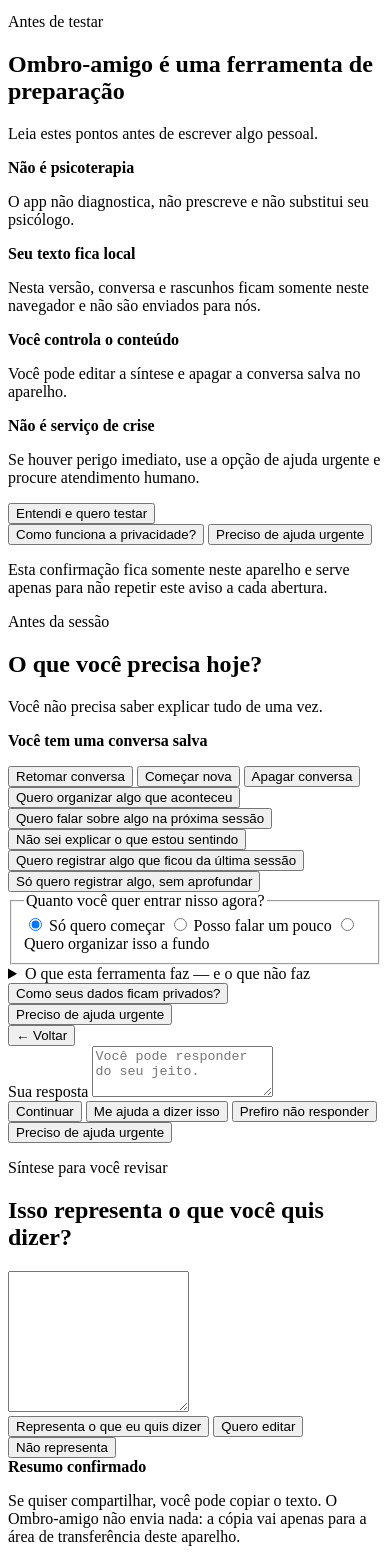
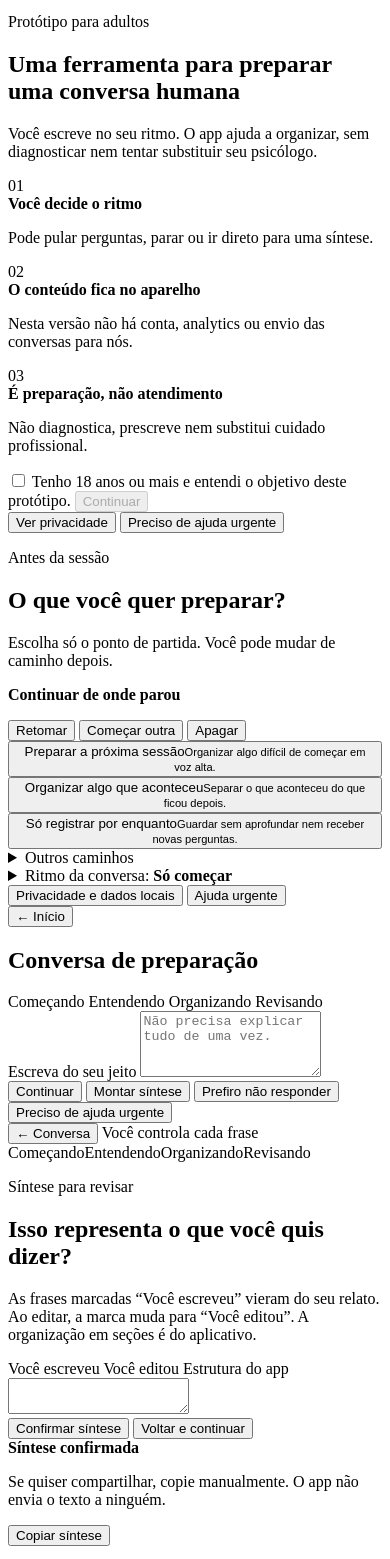
Before and after one commit to madeirareflo/Ombro-amigo, a website with bundled scripts: page index.html in a window 390 px wide. Shown: the part 50-1609 px from the top of the page. Built offline with nearby package versions, Linux system fonts and the light colour scheme.

Commit message:
feat: redesign mobile experience with Ponte Serena principles

```diff
--- a/index.html
+++ b/index.html
@@ -3,8 +3,8 @@
 <head>
   <meta charset="utf-8">
   <meta name="viewport" content="width=device-width, initial-scale=1, viewport-fit=cover">
-  <meta name="theme-color" content="#315c56">
-  <meta name="description" content="Ombro-amigo: apoio à organização do que você quer levar para a psicoterapia.">
+  <meta name="theme-color" content="#244e48">
+  <meta name="description" content="Ombro-amigo: prepare o que você quer levar para uma conversa em psicoterapia.">
   <meta name="referrer" content="no-referrer">
   <meta http-equiv="Content-Security-Policy" content="default-src 'self'; connect-src 'none'; img-src 'self' data:; style-src 'self'; script-src 'self'; manifest-src 'self'; object-src 'none'; base-uri 'none'; form-action 'none'">
   <link rel="manifest" href="./manifest.webmanifest">
@@ -13,173 +13,176 @@
 </head>
 <body>
   <header class="app-header">
-    <div>
+    <div class="brand">
       <strong>Ombro-amigo</strong>
-      <span class="subtitle">uma ponte para a conversa</span>
+      <span class="subtitle">prepare o que quer levar para a sessão</span>
     </div>
-    <button id="open-privacy" class="privacy-badge" type="button" aria-haspopup="dialog">🔒 Privado no aparelho</button>
+    <div class="status-stack">
+      <span id="pwa-status" class="status-dot" aria-live="polite">Preparando modo offline…</span>
+      <button id="open-privacy" class="privacy-badge" type="button">Privado no aparelho</button>
+    </div>
   </header>
 
   <main class="app-shell">
-    <section id="onboarding-view" class="card" aria-labelledby="onboarding-title">
-      <p class="eyebrow">Antes de testar</p>
-      <h1 id="onboarding-title">Ombro-amigo é uma ferramenta de preparação</h1>
-      <p class="muted">Leia estes pontos antes de escrever algo pessoal.</p>
+    <section id="onboarding-view" class="card intro-card" aria-labelledby="onboarding-title">
+      <p class="eyebrow">Protótipo para adultos</p>
+      <h1 id="onboarding-title">Uma ferramenta para preparar uma conversa humana</h1>
+      <p class="lead">Você escreve no seu ritmo. O app ajuda a organizar, sem diagnosticar nem tentar substituir seu psicólogo.</p>
 
-      <div class="ack-grid">
-        <article>
-          <strong>Não é psicoterapia</strong>
-          <p>O app não diagnostica, não prescreve e não substitui seu psicólogo.</p>
-        </article>
-        <article>
-          <strong>Seu texto fica local</strong>
-          <p>Nesta versão, conversa e rascunhos ficam somente neste navegador e não são enviados para nós.</p>
-        </article>
-        <article>
-          <strong>Você controla o conteúdo</strong>
-          <p>Você pode editar a síntese e apagar a conversa salva no aparelho.</p>
-        </article>
-        <article>
-          <strong>Não é serviço de crise</strong>
-          <p>Se houver perigo imediato, use a opção de ajuda urgente e procure atendimento humano.</p>
-        </article>
+      <div class="principle-list">
+        <article><span aria-hidden="true">01</span><div><strong>Você decide o ritmo</strong><p>Pode pular perguntas, parar ou ir direto para uma síntese.</p></div></article>
+        <article><span aria-hidden="true">02</span><div><strong>O conteúdo fica no aparelho</strong><p>Nesta versão não há conta, analytics ou envio das conversas para nós.</p></div></article>
+        <article><span aria-hidden="true">03</span><div><strong>É preparação, não atendimento</strong><p>Não diagnostica, prescreve nem substitui cuidado profissional.</p></div></article>
       </div>
 
-      <button id="acknowledge-test" type="button">Entendi e quero testar</button>
-      <div class="onboarding-secondary">
-        <button id="onboarding-privacy" class="ghost" type="button">Como funciona a privacidade?</button>
-        <button class="ghost urgent-inline" type="button" data-urgent-help>Preciso de ajuda urgente</button>
+      <label class="adult-check" for="adult-confirm">
+        <input id="adult-confirm" type="checkbox">
+        <span>Tenho 18 anos ou mais e entendi o objetivo deste protótipo.</span>
+      </label>
+      <button id="acknowledge-test" type="button" disabled>Continuar</button>
+      <div class="quiet-actions">
+        <button id="onboarding-privacy" class="text-button" type="button">Ver privacidade</button>
+        <button class="text-button danger-text" type="button" data-urgent-help>Preciso de ajuda urgente</button>
       </div>
-      <p class="muted small">Esta confirmação fica somente neste aparelho e serve apenas para não repetir este aviso a cada abertura.</p>
     </section>
 
-    <section id="home-view" class="card hidden">
+    <section id="home-view" class="card hidden" aria-labelledby="home-title">
       <p class="eyebrow">Antes da sessão</p>
-      <h1>O que você precisa hoje?</h1>
-      <p class="muted">Você não precisa saber explicar tudo de uma vez.</p>
+      <h1 id="home-title">O que você quer preparar?</h1>
+      <p class="lead">Escolha só o ponto de partida. Você pode mudar de caminho depois.</p>
 
       <section id="resume-panel" class="resume-panel hidden" aria-label="Conversa salva neste aparelho">
-        <strong>Você tem uma conversa salva</strong>
-        <p id="resume-info" class="muted small"></p>
+        <div><strong>Continuar de onde parou</strong><p id="resume-info" class="muted small"></p></div>
         <div class="resume-actions">
-          <button id="resume-conversation">Retomar conversa</button>
-          <button id="new-conversation" class="secondary">Começar nova</button>
-          <button id="delete-conversation" class="ghost danger">Apagar conversa</button>
+          <button id="resume-conversation">Retomar</button>
+          <button id="new-conversation" class="secondary">Começar outra</button>
+          <button id="delete-conversation" class="ghost danger">Apagar</button>
         </div>
       </section>
 
-      <div class="choice-grid">
-        <button data-start="event">Quero organizar algo que aconteceu</button>
-        <button data-start="session">Quero falar sobre algo na próxima sessão</button>
-        <button data-start="feeling">Não sei explicar o que estou sentindo</button>
-        <button data-start="afterSession">Quero registrar algo que ficou da última sessão</button>
-        <button data-start="record">Só quero registrar algo, sem aprofundar</button>
+      <div class="primary-paths" aria-label="Caminhos principais">
+        <button data-start="session"><span>Preparar a próxima sessão</span><small>Organizar algo difícil de começar em voz alta.</small></button>
+        <button data-start="event"><span>Organizar algo que aconteceu</span><small>Separar o que aconteceu do que ficou depois.</small></button>
+        <button data-start="record"><span>Só registrar por enquanto</span><small>Guardar sem aprofundar nem receber novas perguntas.</small></button>
       </div>
 
-      <fieldset class="depth-fieldset">
-        <legend>Quanto você quer entrar nisso agora?</legend>
-        <label><input type="radio" name="depth" value="light" checked> Só quero começar</label>
-        <label><input type="radio" name="depth" value="medium"> Posso falar um pouco</label>
-        <label><input type="radio" name="depth" value="deep"> Quero organizar isso a fundo</label>
-      </fieldset>
-
-      <details>
-        <summary>O que esta ferramenta faz — e o que não faz</summary>
-        <p>Ela ajuda a organizar o que você quer dizer. Não diagnostica, não substitui seu psicólogo e não envia nada automaticamente.</p>
+      <details class="more-paths">
+        <summary>Outros caminhos</summary>
+        <div class="secondary-paths">
+          <button data-start="feeling" class="secondary">Não sei explicar o que estou sentindo</button>
+          <button data-start="afterSession" class="secondary">Algo ficou da última sessão</button>
+        </div>
       </details>
 
-      <button id="privacy-link" class="privacy-link ghost" type="button">Como seus dados ficam privados?</button>
-      <button class="urgent-link ghost" type="button" data-urgent-help>Preciso de ajuda urgente</button>
+      <details class="pace-details">
+        <summary>Ritmo da conversa: <strong>Só começar</strong></summary>
+        <fieldset class="depth-fieldset">
+          <legend class="sr-only">Quanto você quer entrar nisso agora?</legend>
+          <label><input type="radio" name="depth" value="light" checked> Só começar</label>
+          <label><input type="radio" name="depth" value="medium"> Falar um pouco</label>
+          <label><input type="radio" name="depth" value="deep"> Organizar com mais detalhes</label>
+        </fieldset>
+      </details>
+
+      <div class="home-footer-actions">
+        <button id="privacy-link" class="text-button" type="button">Privacidade e dados locais</button>
+        <button class="text-button danger-text" type="button" data-urgent-help>Ajuda urgente</button>
+      </div>
     </section>
 
-    <section id="conversation-view" class="card hidden" aria-live="polite">
+    <section id="conversation-view" class="card conversation-card hidden" aria-labelledby="conversation-title">
       <div class="conversation-header">
-        <button id="back-home" class="ghost">← Voltar</button>
+        <button id="back-home" class="text-button" type="button">← Início</button>
         <span id="depth-label" class="pill"></span>
       </div>
-      <div id="messages" class="messages"></div>
+      <h2 id="conversation-title" class="sr-only">Conversa de preparação</h2>
+      <nav class="progress-track" aria-label="Etapas">
+        <span data-progress="start" class="active">Começando</span>
+        <span data-progress="understand">Entendendo</span>
+        <span data-progress="organize">Organizando</span>
+        <span data-progress="review">Revisando</span>
+      </nav>
+      <div id="messages" class="messages" aria-live="polite"></div>
       <form id="reply-form" class="reply-form">
-        <label for="reply">Sua resposta</label>
-        <textarea id="reply" rows="3" placeholder="Você pode responder do seu jeito."></textarea>
+        <label for="reply">Escreva do seu jeito</label>
+        <textarea id="reply" rows="4" placeholder="Não precisa explicar tudo de uma vez."></textarea>
         <div class="actions">
           <button type="submit">Continuar</button>
-          <button type="button" id="say-this" class="secondary">Me ajuda a dizer isso</button>
+          <button type="button" id="say-this" class="secondary">Montar síntese</button>
           <button type="button" id="skip-question" class="ghost">Prefiro não responder</button>
-          <button type="button" class="ghost urgent-inline" data-urgent-help>Preciso de ajuda urgente</button>
         </div>
+        <button type="button" class="text-button danger-text urgent-inline" data-urgent-help>Preciso de ajuda urgente</button>
       </form>
     </section>
 
-    <section id="summary-view" class="card hidden">
-      <p class="eyebrow">Síntese para você revisar</p>
-      <h2>Isso representa o que você quis dizer?</h2>
-      <textarea id="summary-text" rows="9"></textarea>
+    <section id="summary-view" class="card summary-card hidden" aria-labelledby="summary-title">
+      <div class="conversation-header">
+        <button id="summary-back" class="text-button" type="button">← Conversa</button>
+        <span class="pill">Você controla cada frase</span>
+      </div>
+      <nav class="progress-track" aria-label="Etapas">
+        <span>Começando</span><span>Entendendo</span><span>Organizando</span><span class="active">Revisando</span>
+      </nav>
+      <p class="eyebrow">Síntese para revisar</p>
+      <h2 id="summary-title">Isso representa o que você quis dizer?</h2>
+      <p class="muted">As frases marcadas “Você escreveu” vieram do seu relato. Ao editar, a marca muda para “Você editou”. A organização em seções é do aplicativo.</p>
+      <div class="provenance-legend" aria-label="Legenda de origem">
+        <span><i class="legend-user"></i>Você escreveu</span>
+        <span><i class="legend-edited"></i>Você editou</span>
+        <span><i class="legend-app"></i>Estrutura do app</span>
+      </div>
+      <div id="summary-editor" class="summary-editor"></div>
+      <textarea id="summary-text" class="hidden" aria-hidden="true" tabindex="-1"></textarea>
       <div class="summary-actions">
-        <button id="accept-summary">Representa o que eu quis dizer</button>
-        <button id="edit-summary" class="secondary">Quero editar</button>
-        <button id="reject-summary" class="ghost">Não representa</button>
+        <button id="accept-summary">Confirmar síntese</button>
+        <button id="reject-summary" class="ghost">Voltar e continuar</button>
       </div>
       <section id="copy-panel" class="copy-panel hidden" aria-live="polite">
-        <strong>Resumo confirmado</strong>
-        <p>Se quiser compartilhar, você pode copiar o texto. O Ombro-amigo não envia nada: a cópia vai apenas para a área de transferência deste aparelho.</p>
+        <strong>Síntese confirmada</strong>
+        <p>Se quiser compartilhar, copie manualmente. O app não envia o texto a ninguém.</p>
         <button id="copy-summary" type="button">Copiar síntese</button>
         <p id="copy-status" class="muted small"></p>
       </section>
-      <p class="muted small">Nada é enviado automaticamente para outra pessoa nesta versão.</p>
     </section>
+
     <section id="safety-view" class="card safety-card hidden" aria-labelledby="safety-title" role="alert">
       <p class="eyebrow">Ajuda humana</p>
       <h2 id="safety-title">Esta ferramenta não atende crises</h2>
       <p id="safety-message"></p>
       <div id="safety-resources" class="safety-resources"></div>
-      <p class="muted small">Ombro-amigo não faz avaliação de risco, não substitui atendimento profissional e não entra em contato com serviços por você.</p>
+      <p class="muted small">Ombro-amigo não faz diagnóstico ou avaliação clínica de risco e não entra em contato com serviços por você.</p>
       <button id="safety-back" type="button">Voltar</button>
     </section>
 
     <section id="privacy-view" class="card hidden" aria-labelledby="privacy-title">
       <div class="conversation-header">
-        <button id="privacy-back" class="ghost" type="button">← Voltar</button>
+        <button id="privacy-back" class="text-button" type="button">← Voltar</button>
         <span class="pill">Privacidade do teste</span>
       </div>
       <p class="eyebrow">Seus dados</p>
       <h2 id="privacy-title">A conversa fica neste aparelho</h2>
-      <p>Esta versão não tem conta, backend, analytics, pixels ou serviço de sincronização. O texto digitado é salvo somente pelo navegador deste dispositivo.</p>
+      <p class="lead">Sem conta, analytics, pixels ou sincronização. O site baixa os arquivos do aplicativo; seu texto não é enviado ao mantenedor.</p>
 
       <div class="privacy-grid">
-        <article>
-          <strong>🔒 Neste aparelho</strong>
-          <p>Conversa, histórico e rascunho da síntese.</p>
-        </article>
-        <article>
-          <strong>☁️ Enviado para a internet</strong>
-          <p>Nenhum conteúdo da conversa. O site recebe apenas os arquivos estáticos necessários para abrir o aplicativo.</p>
-        </article>
-        <article>
-          <strong>👤 Disponível para o psicólogo</strong>
-          <p>Nada automaticamente. Uma síntese confirmada pode ser copiada pelo próprio usuário para compartilhamento manual.</p>
-        </article>
-        <article>
-          <strong>🗑️ Controle do usuário</strong>
-          <p>Você pode apagar a conversa salva neste navegador a qualquer momento.</p>
-        </article>
-      </div>
-
-      <div class="privacy-note">
-        <strong>Proteção técnica adicional</strong>
-        <p>A política de segurança desta página bloqueia conexões iniciadas pelo aplicativo, como fetch, XHR e WebSocket. Nesta fase, o Ombro-amigo não possui endpoint para receber suas conversas.</p>
+        <article><strong>Neste aparelho</strong><p>Conversa, histórico e rascunho da síntese.</p></article>
+        <article><strong>Enviado automaticamente</strong><p>Nada do conteúdo da conversa.</p></article>
+        <article><strong>Disponível ao psicólogo</strong><p>Nada automaticamente. Você decide se copia uma síntese.</p></article>
+        <article><strong>Controle</strong><p>Você pode apagar os dados locais a qualquer momento.</p></article>
       </div>
 
       <section class="local-data-panel" aria-labelledby="local-data-title">
         <strong id="local-data-title">Dados locais neste navegador</strong>
         <p id="local-data-status" class="muted small"></p>
+        <button id="persist-storage" class="secondary" type="button">Tentar manter dados mesmo com pouco espaço</button>
+        <p id="persist-status" class="muted small"></p>
         <button id="delete-all-local" class="ghost danger" type="button">Apagar todos os dados locais</button>
       </section>
 
-      <button id="review-onboarding" class="privacy-link ghost" type="button">Rever aviso inicial</button>
+      <button id="review-onboarding" class="text-button privacy-link" type="button">Rever aviso inicial</button>
     </section>
   </main>
 
-  <footer>Protótipo para validação profissional. Não é psicoterapia nem serviço de emergência.</footer>
+  <footer>Protótipo de preparação para psicoterapia · testes com adultos 18+ · não é atendimento clínico.</footer>
   <script type="module" src="./app/main.js"></script>
 </body>
 </html>
```
